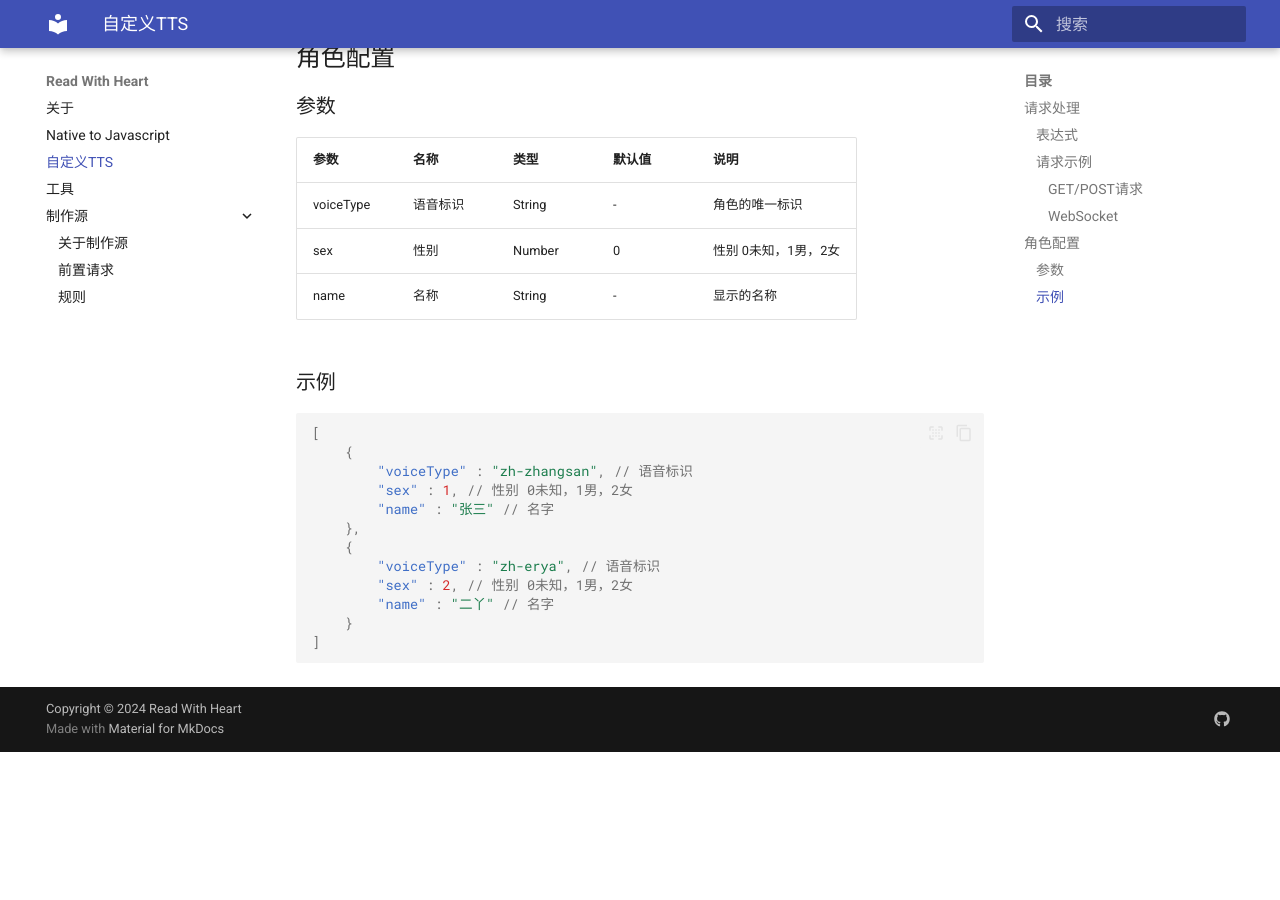
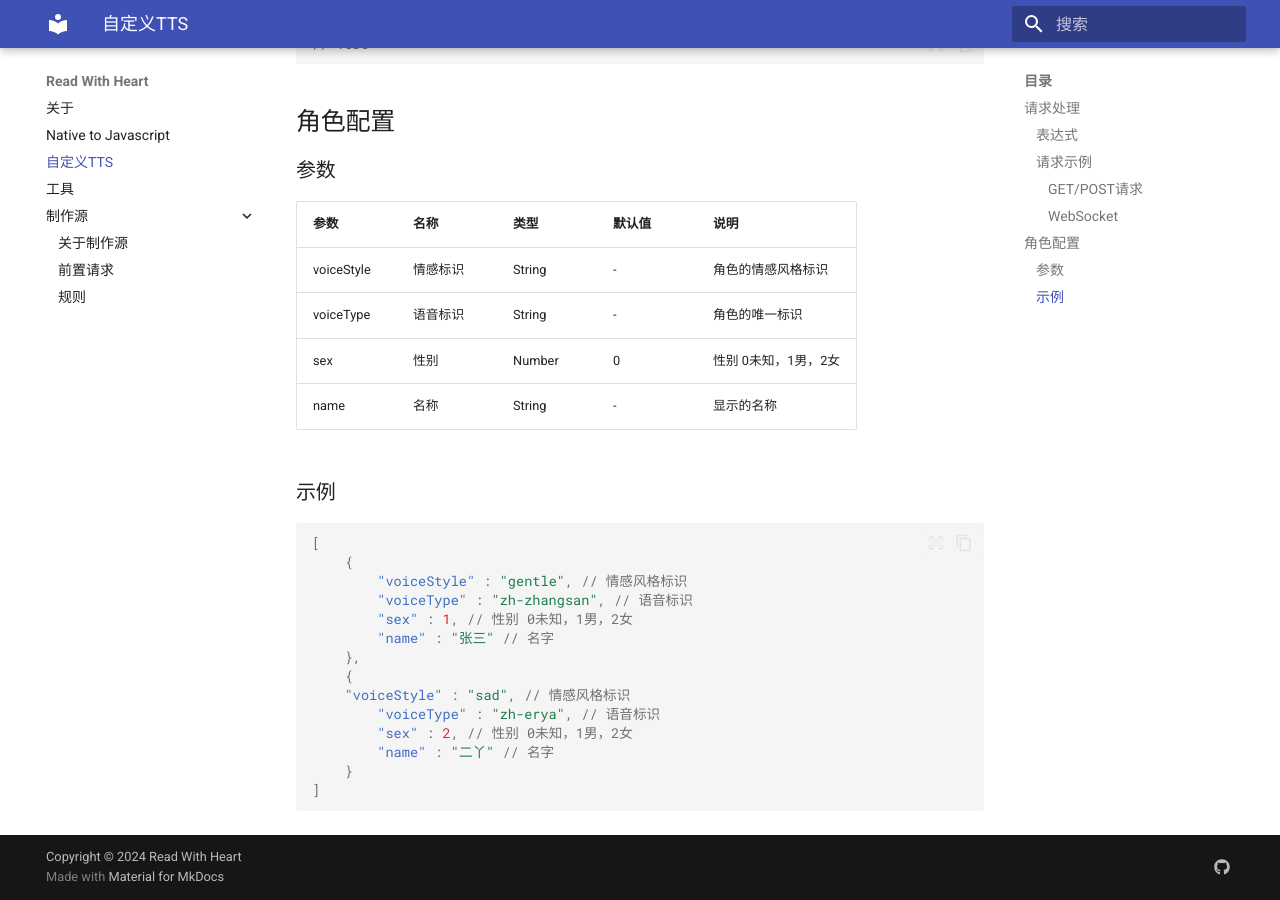
Before and after one commit to wanan99/read-with-heart-docs, an MkDocs documentation site: the page built from docs/rules-tts.md, in a window 1280 px wide and 900 px high, scrolled down 1315 px. Built offline with MkDocs 1.6.1 and Material for MkDocs 9.7.7, drawn with Linux system fonts in a browser that asks for light colours; before the commit the page ends 2067 px from its top, so only the background shows below that; some of the changed text lies outside the part shown.

Commit message:
Update rules-tts.md

````diff
--- a/docs/rules-tts.md
+++ b/docs/rules-tts.md
@@ -7,6 +7,7 @@
 |:----------------|:-----|:-------------|
 | `@{voiceType}`  | 语音标志 | 角色的唯一标识      |
 | `@{text}`       | 文本内容 | 需要转换为语音的文字内容 |
+| `@{voiceStyle}` | 情感标识 | 角色的情感风格标识 |
 
 ### 请求示例
 
@@ -18,7 +19,8 @@
 // 请求参数
 let params = {
 	type: '@{voiceType}',
-	text: '@{text}'
+	text: '@{text}',
+	style: '@{voiceStyle}',
 };
 
 // 请求header
@@ -59,6 +61,7 @@
 
 | 参数        | 名称   | 类型     | 默认值 | 说明           |
 |:----------|:-----|:-------|:----|:-------------|
+| voiceStyle | 情感标识 | String | -   | 角色的情感风格标识  |
 | voiceType | 语音标识 | String | -   | 角色的唯一标识      |
 | sex       | 性别   | Number | 0   | 性别 0未知，1男，2女 |
 | name      | 名称   | String | -   | 显示的名称        |
@@ -67,11 +70,13 @@
 ```json
 [
     {
+        "voiceStyle" : "gentle", // 情感风格标识
         "voiceType" : "zh-zhangsan", // 语音标识
         "sex" : 1, // 性别 0未知，1男，2女
         "name" : "张三" // 名字
     },
     {
+	"voiceStyle" : "sad", // 情感风格标识
         "voiceType" : "zh-erya", // 语音标识
         "sex" : 2, // 性别 0未知，1男，2女
         "name" : "二丫" // 名字
````
